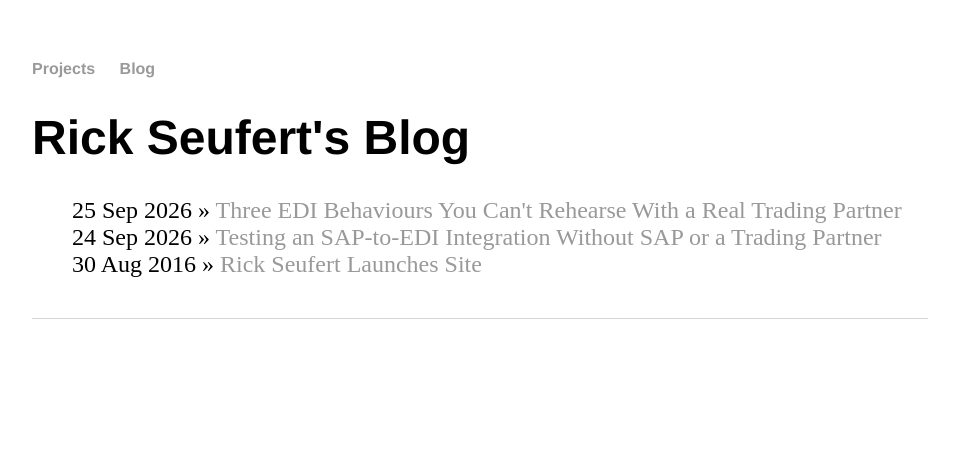
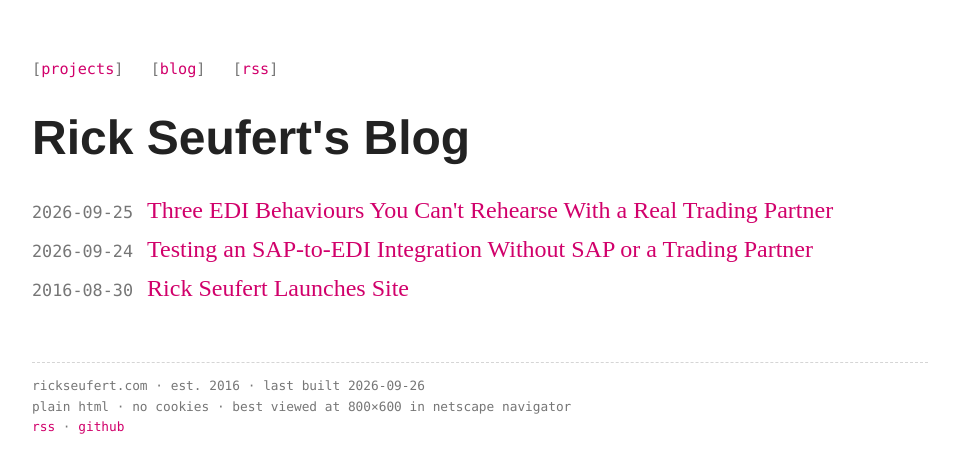
Before and after one commit to rseufert/rseufert.github.io, a Jekyll site: the page built from blog/index.html, in a window 1280 px wide. Shown: the top 473 px of the page, without its empty margins (160-1119 px from the left). Built offline with Jekyll 4.4.1, drawn with Linux system fonts in a browser that asks for light colours.

Commit message:
Aesthetic pass: a thin cyberpunk layer over the retro HTML
Keeps the retro bones (serif body, the marquee, the raw photo) and adds:

- One neon accent: magenta in light mode (5.4:1 on white), cyan in dark
  (12.8:1). Links, selection, list markers and code-block edges use it.
  Links were #999, 2.8:1, below the 4.5:1 minimum; every text colour
  now clears it.
- A dark mode that follows the visitor's system, via colour tokens.
- Monospace for what a machine would print: a bracketed lowercase nav
  ([projects] [blog] [rss]), dates, tags, the footer.
- '//' comment markers on section headings.
- A blinking block cursor after 'sup?', still for prefers-reduced-motion.
- A footer at last: est. 2016, the real build date, and 'best viewed at
  800x600 in netscape navigator'. RSS joins the nav.
- Blog index and post dates in ISO form; titles hang-indent past the date.

Co-Authored-By: Claude Opus 5.5 <noreply@anthropic.com>
Claude-Session: https://claude.ai/code/session_015RDTBgG3oYVSZTAaz1gNwq

```diff
--- a/_layouts/default.html
+++ b/_layouts/default.html
@@ -15,8 +15,9 @@
 			<nav>
 	    		<ul>
 	        		<!--<li><a href="/">Home</a></li>-->
-	        		<li><a href="/#projects">Projects</a></li>
-	        		<li><a href="/blog/">Blog</a></li>
+	        		<li><a href="/#projects">projects</a></li>
+	        		<li><a href="/blog/">blog</a></li>
+	        		<li><a href="/blog/atom.xml">rss</a></li>
 
 	    		</ul>
 			</nav>
@@ -26,9 +27,9 @@
 
 			</div><!-- /.container -->
 			<footer>
-	    		<ul>
-
-				</ul>
+				<p>rickseufert.com &middot; est. 2016 &middot; last built {{ site.time | date: "%Y-%m-%d" }}<br>
+				plain html &middot; no cookies &middot; best viewed at 800&times;600 in netscape navigator<br>
+				<a href="/blog/atom.xml">rss</a> &middot; <a href="https://github.com/rseufert">github</a></p>
 			</footer>
 
 		</body>
--- a/_layouts/post.html
+++ b/_layouts/post.html
@@ -2,7 +2,7 @@
 layout: default
 ---
 <h1>{{ page.title }}</h1>
-<p class="meta">{{ page.date | date_to_string }}</p>
+<p class="meta">{{ page.date | date: "%Y-%m-%d" }}</p>
 
 <div class="post">
   {{ content }}
--- a/blog/index.html
+++ b/blog/index.html
@@ -6,6 +6,6 @@ title: Rick Seufert's Blog
 	<ul class="posts">
 
 	  {% for post in site.posts %}
-	    <li><span>{{ post.date | date_to_string }}</span> » <a href="{{ post.url }}" title="{{ post.title }}">{{ post.title }}</a></li>
+	    <li><span class="date">{{ post.date | date: "%Y-%m-%d" }}</span> <a href="{{ post.url }}" title="{{ post.title }}">{{ post.title }}</a></li>
 	  {% endfor %}
 	</ul>
--- a/css/main.css
+++ b/css/main.css
@@ -1,45 +1,145 @@
+/* rickseufert.com
+   Retro HTML bones (serif body, a marquee, a raw photo) with a thin
+   cyberpunk layer: one neon accent, monospace for anything a machine
+   would print, and a dark mode that follows the visitor's system. */
+
+:root {
+    --bg: #ffffff;
+    --ink: #222222;
+    --soft: #555555;       /* body copy that steps back: ledes, meta */
+    --faint: #767676;      /* smallest text; 4.5:1 on white */
+    --rule: #d5d5d5;
+    --code-bg: #f6f6f6;
+    --code-rule: #e5e5e5;
+    --accent: #d1006b;     /* magenta; 5.4:1 on white */
+    --accent-ink: #ffffff; /* text on an accent background */
+    --mono: 'Menlo', 'Consolas', 'DejaVu Sans Mono', monospace;
+    --sans: 'Helvetica', 'Arial', sans-serif;
+    color-scheme: light dark;
+}
+
+@media (prefers-color-scheme: dark) {
+    :root {
+        --bg: #0b0b10;
+        --ink: #e4e4e8;
+        --soft: #b4b4bc;
+        --faint: #8d8d98;
+        --rule: #2a2a33;
+        --code-bg: #121218;
+        --code-rule: #24242d;
+        --accent: #00e5ff;     /* cyan; 12.8:1 on the dark background */
+        --accent-ink: #0b0b10;
+    }
+}
+
 body {
     margin: 60px auto;
     width: 70%;
+    max-width: 960px;
+    background: var(--bg);
+    color: var(--ink);
 }
+
+::selection {
+    background: var(--accent);
+    color: var(--accent-ink);
+}
+
+a {
+    text-decoration: none;
+    color: var(--accent);
+}
+a:hover {
+    text-decoration: underline;
+    text-decoration-thickness: 2px;
+    text-underline-offset: 3px;
+}
+a:focus-visible {
+    outline: 2px dashed var(--accent);
+    outline-offset: 3px;
+}
+
+/* Navigation and footer read like a terminal: lowercase, bracketed. */
 nav ul, footer ul {
-    font-family:'Helvetica', 'Arial', 'Sans-Serif';
-    padding: 0px;
+    font-family: var(--mono);
+    padding: 0;
     list-style: none;
-    font-weight: bold;
+    font-size: 0.95em;
 }
 nav ul li, footer ul li {
     display: inline;
-    margin-right: 20px;
+    margin-right: 18px;
 }
-a {
-    text-decoration: none;
-    color: #999;
-}
-a:hover {
-    text-decoration: underline;
-}
+nav a::before { content: "["; color: var(--faint); }
+nav a::after  { content: "]"; color: var(--faint); }
+nav a:hover { text-decoration: none; }
+nav a:hover::before, nav a:hover::after { color: var(--accent); }
+
 h1 {
     font-size: 3em;
-    font-family:'Helvetica', 'Arial', 'Sans-Serif';
+    font-family: var(--sans);
 }
 p {
     font-size: 1.5em;
     line-height: 1.4em;
-    color: #333;
+    color: var(--ink);
 }
+
+/* The blurb: photo, then the marquee, now with a cursor after "sup?". */
+.blurb img {
+    border: 1px solid var(--rule);
+}
+.blurb h1::after {
+    content: "\2588";      /* a full block, the old terminal cursor */
+    color: var(--accent);
+    margin-left: 4px;
+    animation: blink 1.1s steps(1) infinite;
+}
+@keyframes blink { 50% { opacity: 0; } }
+@media (prefers-reduced-motion: reduce) {
+    .blurb h1::after { animation: none; }
+}
+
+/* Section headings get a comment marker in the accent colour. */
+.projects h2::before, .post h2::before {
+    content: "//";
+    font-family: var(--mono);
+    font-weight: normal;
+    font-size: 0.8em;
+    color: var(--accent);
+    margin-right: 0.35em;
+}
+
 footer {
-    border-top: 1px solid #d5d5d5;
+    margin-top: 60px;
+    border-top: 1px dashed var(--rule);
+    font-family: var(--mono);
     font-size: .8em;
+    color: var(--faint);
+}
+footer p {
+    font-size: 1em;
+    color: var(--faint);
+    line-height: 1.6em;
 }
 
 ul.posts {
     margin: 20px auto 40px;
+    padding-left: 0;
     font-size: 1.5em;
 }
-
 ul.posts li {
     list-style: none;
+    margin-bottom: 12px;
+    display: flex;
+    gap: 14px;
+    align-items: baseline;
+}
+ul.posts .date {
+    font-family: var(--mono);
+    font-size: 0.7em;
+    color: var(--faint);
+    flex: none;
 }
 
 .projects {
@@ -47,54 +147,101 @@ ul.posts li {
 }
 .projects h2 {
     font-size: 2em;
-    font-family:'Helvetica', 'Arial', 'Sans-Serif';
-    border-bottom: 1px solid #d5d5d5;
+    font-family: var(--sans);
+    border-bottom: 1px dashed var(--rule);
     padding-bottom: 10px;
 }
 .projects .lede {
-    color: #666;
+    color: var(--soft);
 }
 .project {
     margin: 40px 0;
 }
 .project h3 {
     font-size: 1.8em;
-    font-family:'Helvetica', 'Arial', 'Sans-Serif';
+    font-family: var(--sans);
     margin-bottom: 0;
 }
 .project .tag {
-    font-size: 0.5em;
+    font-family: var(--mono);
+    font-size: 0.45em;
     font-weight: normal;
-    color: #999;
+    color: var(--faint);
     vertical-align: middle;
     margin-left: 8px;
     white-space: nowrap;
 }
 .project h3 a {
-    color: #333;
+    color: var(--ink);
+}
+.project h3 a:hover {
+    color: var(--accent);
 }
 .project .features {
     font-size: 1.2em;
     line-height: 1.5em;
-    color: #333;
+    color: var(--ink);
     padding-left: 20px;
 }
+.project .features li::marker {
+    color: var(--accent);
+}
 .project .links {
-    font-family:'Helvetica', 'Arial', 'Sans-Serif';
-    font-weight: bold;
-    font-size: 1.1em;
+    font-family: var(--mono);
+    font-size: 1em;
 }
+.project .links .badge {
+    vertical-align: middle;
+    margin-left: 6px;
+}
+
+/* Code blocks: a terminal pane, the accent down its left edge. */
 .project pre, .post pre {
-    background: #f6f6f6;
-    border: 1px solid #e5e5e5;
+    background: var(--code-bg);
+    border: 1px solid var(--code-rule);
+    border-left: 3px solid var(--accent);
     padding: 12px 16px;
     overflow-x: auto;
     font-size: 0.95em;
     line-height: 1.4em;
 }
 code {
-    font-family: 'Menlo', 'Consolas', monospace;
+    font-family: var(--mono);
 }
+
+.meta {
+    color: var(--faint);
+    font-family: var(--mono);
+    font-size: 1em;
+}
+.post h2 {
+    font-family: var(--sans);
+    margin-top: 40px;
+}
+.post h3 {
+    font-family: var(--sans);
+    font-size: 1.3em;
+}
+.post h4 {
+    font-family: var(--sans);
+    font-size: 1.1em;
+    color: var(--ink);
+}
+.post p code, .post li code {
+    overflow-wrap: anywhere;
+    font-size: 0.85em;
+    background: var(--code-bg);
+    padding: 1px 4px;
+}
+.post ul {
+    font-size: 1.3em;
+    line-height: 1.5em;
+    color: var(--ink);
+}
+.post ul li::marker {
+    color: var(--accent);
+}
+
 @media (max-width: 700px) {
     body {
         width: auto;
@@ -102,41 +249,9 @@ code {
     }
     .blurb img {
         max-width: 100%;
+        height: auto;
     }
     h1 {
         font-size: 2em;
     }
 }
-
-.meta {
-    color: #999;
-    font-family:'Helvetica', 'Arial', 'Sans-Serif';
-}
-.post h2 {
-    font-family:'Helvetica', 'Arial', 'Sans-Serif';
-    margin-top: 40px;
-}
-.post h4 {
-    font-family:'Helvetica', 'Arial', 'Sans-Serif';
-    font-size: 1.1em;
-    color: #333;
-}
-.post h3 {
-    font-family:'Helvetica', 'Arial', 'Sans-Serif';
-    font-size: 1.3em;
-}
-.post p code, .post li code {
-    overflow-wrap: anywhere;
-    font-size: 0.85em;
-    background: #f6f6f6;
-    padding: 1px 4px;
-}
-.post ul {
-    font-size: 1.3em;
-    line-height: 1.5em;
-    color: #333;
-}
-.project .links .badge {
-    vertical-align: middle;
-    margin-left: 6px;
-}
```
